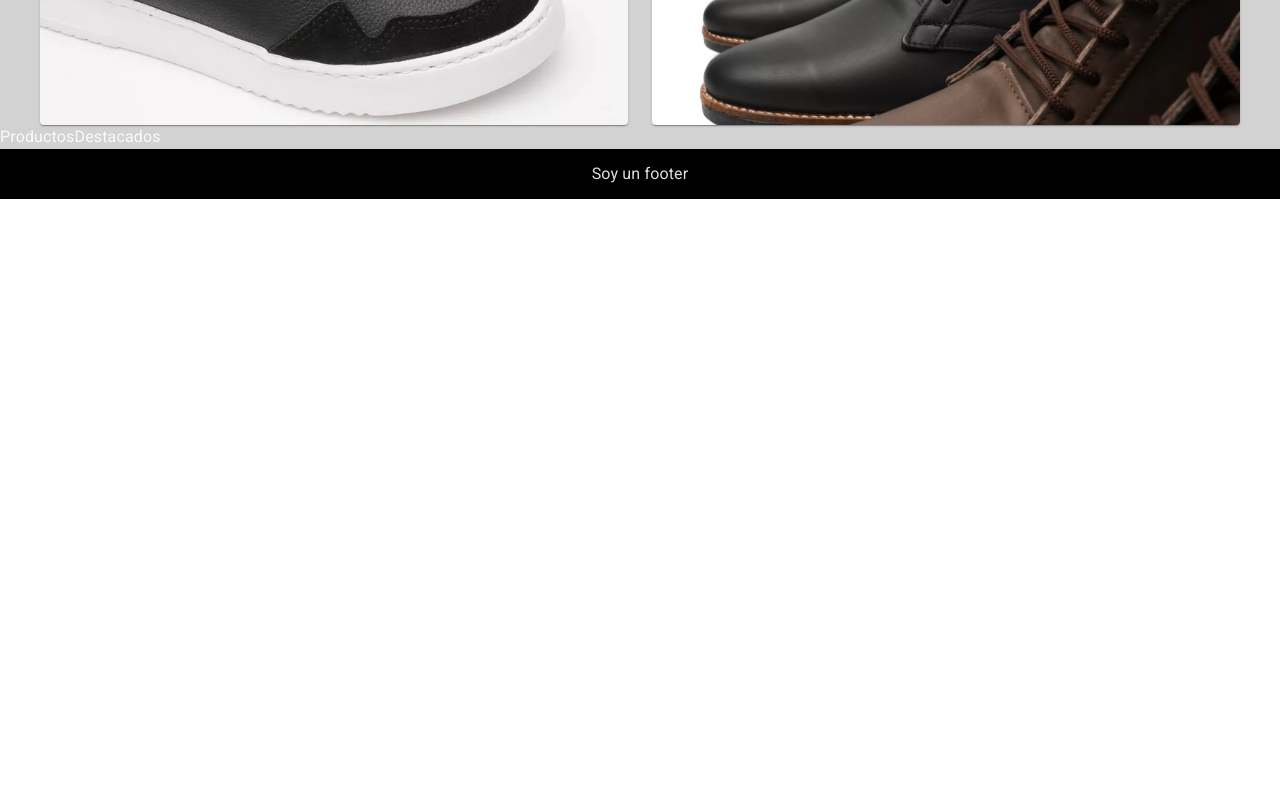
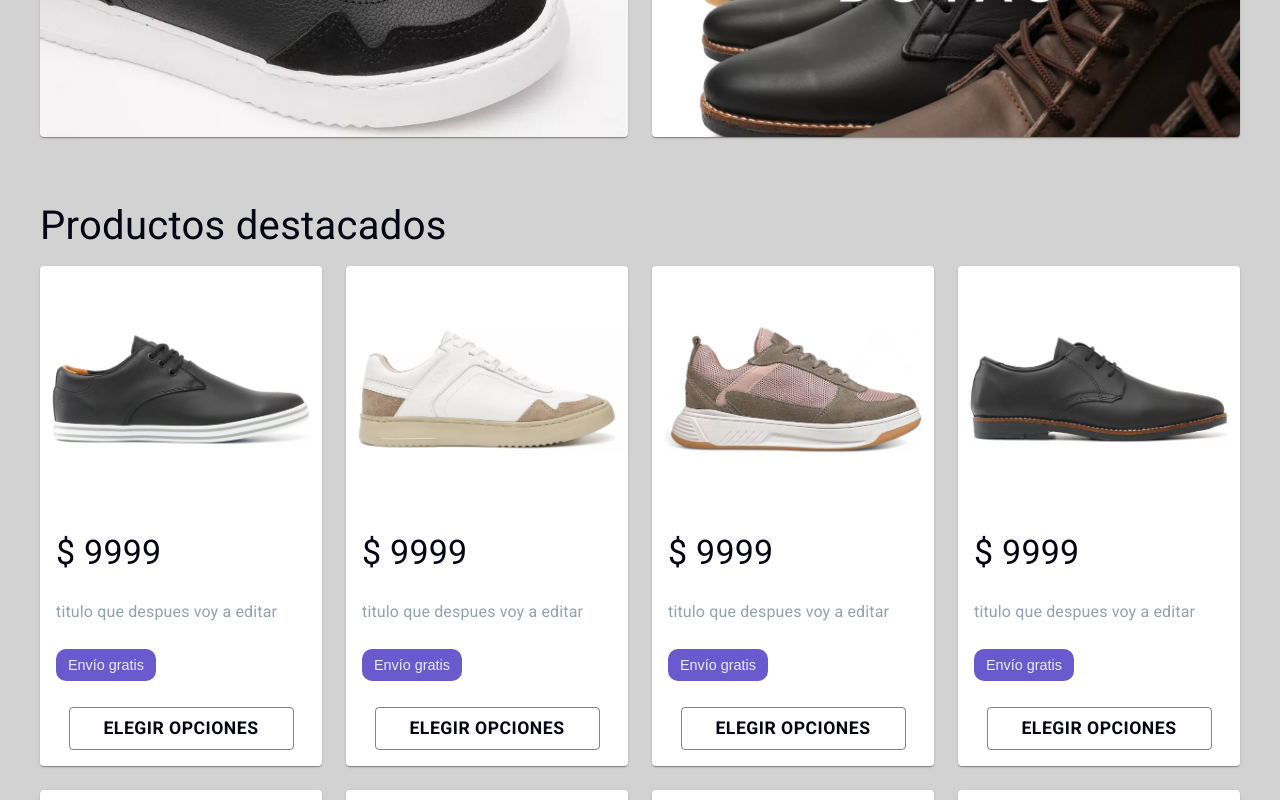
Before and after one commit to Gherex/SneakerMarket, a React (Vite) app: page / in a window 1280 px wide. Shown: the part 1400-2200 px from the top of the page. Before the commit the page ends 1599 px from the top, so only its background shows below. Built offline with nearby package versions, Linux system fonts and the light colour scheme.

Commit message:
Añadi productos destacados en grilla

```diff
--- a/src/components/Categorias.jsx
+++ b/src/components/Categorias.jsx
@@ -33,7 +33,7 @@ function Categorias() {
                   backgroundImage: `url(${imgZapatillas})`,
                   backgroundSize: "cover",
                   backgroundPosition: "center",
-                  height: "100%",
+                  height: { xs: "300px", md: "100%" },
                   padding: "10rem",
                   transition: "0.2s",
                   "&:hover": {
@@ -59,6 +59,7 @@ function Categorias() {
                     backgroundSize: "cover",
                     backgroundPosition: "center",
                     width: "200%",
+                    height: { xs: "300px" },
                     aspectRatio: 2,
                     transition: "0.2s",
                     "&:hover": {
@@ -76,6 +77,7 @@ function Categorias() {
                     backgroundSize: "cover",
                     backgroundPosition: "center",
                     width: "200%",
+                    height: { xs: "300px" },
                     aspectRatio: 2,
                     transition: "0.2s",
                     "&:hover": {
--- /dev/null
+++ b/src/components/EnvioGratis.jsx
@@ -0,0 +1,21 @@
+import { Box } from "@mui/material";
+
+function EnvioGratis() {
+  return (
+    <Box
+      sx={{
+        backgroundColor: "slateblue",
+        width: "100px",
+        padding: "0.5rem 0.1rem",
+        display: "flex",
+        justifyContent: "center",
+        alignItems: "center",
+        borderRadius: "10px",
+        fontSize: "0.9rem",
+      }}
+    >
+      Envío gratis
+    </Box>
+  );
+}
+export default EnvioGratis;
--- a/src/components/ProductosDestacados.jsx
+++ b/src/components/ProductosDestacados.jsx
@@ -1,4 +1,110 @@
+import {
+  Box,
+  Button,
+  Card,
+  CardActionArea,
+  CardMedia,
+  Container,
+  Grid2,
+  Typography,
+} from "@mui/material";
+import dataCalzado from "./calzado/calzados.json";
+import EnvioGratis from "./EnvioGratis";
+
 function ProductosDestacados() {
-  return <div>ProductosDestacados</div>;
+  return (
+    <Container disableGutters sx={{ minWidth: "80%", pb: "2rem" }}>
+      <Typography
+        variant="h4"
+        component="h2"
+        color="primary"
+        sx={{
+          textAlign: { xs: "center", sm: "center", md: "center", lg: "start" },
+          margin: { xs: "2rem 0 0.5rem", md: "4rem 0 1rem" },
+          fontSize: { xs: "1.5rem", sm: "2.5rem" },
+        }}
+      >
+        Productos destacados
+      </Typography>
+      <Grid2
+        container
+        spacing={3}
+        sx={{ justifyContent: "center", padding: { xs: "0 2rem", lg: "0" } }}
+      >
+        {Object.entries(dataCalzado).map(([, productos]) => {
+          return Object.entries(productos).map(([key, producto]) => (
+            <Grid2 item size={{ xs: 12, sm: 6, md: 6, lg: 3 }} key={key}>
+              <Card
+                sx={{
+                  height: "500px",
+                  width: "100%",
+                  transition: "0.2s",
+                  "&:hover": {
+                    transform: "scale(1.01)",
+                  },
+                }}
+              >
+                <CardActionArea sx={{}}>
+                  {/* Contenedor de la imagen */}
+                  <CardMedia
+                    sx={{
+                      width: "100%",
+                      height: "250px",
+                      alignContent: "center",
+                    }}
+                  >
+                    <img
+                      src={producto.imgCalzado.imgCal1}
+                      alt={producto.titulo}
+                      style={{
+                        width: "100%",
+                        objectFit: "cover", // Para que la imagen se ajuste sin deformarse
+                      }}
+                    />
+                  </CardMedia>
+
+                  {/* Contenedor de los textos y el botón */}
+                  <Box
+                    sx={{
+                      display: "flex",
+                      flexDirection: "column", // Coloca los elementos en columna
+                      justifyContent: "space-between", // Separa los elementos equidistantemente
+                      padding: "1rem",
+                      height: "250px", // El contenido ocupa el otro 50%
+                    }}
+                  >
+                    {/* Precio */}
+                    <Typography variant="h4" component="p" color="primary">
+                      $ {producto.precio}
+                    </Typography>
+                    {/* Título */}
+                    <Typography variant="body1" component="p" color="secondary">
+                      {producto.titulo}
+                    </Typography>
+                    <EnvioGratis />
+
+                    {/* Botón */}
+                    <Button
+                      variant="outlined"
+                      sx={{
+                        width: "90%",
+                        margin: "0 auto",
+                        fontWeight: "bold",
+                        textAlign: "center",
+                        fontSize: "1.1rem",
+                      }}
+                    >
+                      Elegir opciones
+                    </Button>
+                  </Box>
+                </CardActionArea>
+              </Card>
+            </Grid2>
+          ));
+        })}
+      </Grid2>
+    </Container>
+  );
 }
+
 export default ProductosDestacados;
--- a/src/components/navbar/BarraNavegacion.jsx
+++ b/src/components/navbar/BarraNavegacion.jsx
@@ -41,9 +41,9 @@ function BarraNavegacion() {
         </IconButton>
 
         <Box sx={{ display: "flex", flex: 1, justifyContent: "flex-end" }}>
-          <IconButton color="inherit">
-            <BarraBusqueda />
-          </IconButton>
+          {/* Barra de Búsqueda */}
+          <BarraBusqueda />
+
           {/* Contacto */}
           <IconButton
             color="inherit"
@@ -53,6 +53,7 @@ function BarraNavegacion() {
           >
             <MailOutlineIcon />
           </IconButton>
+
           {/* Tu carrito */}
           <IconButton color="inherit" component={NavLink} to="/carrito">
             <ShoppingCartOutlinedIcon />
```
